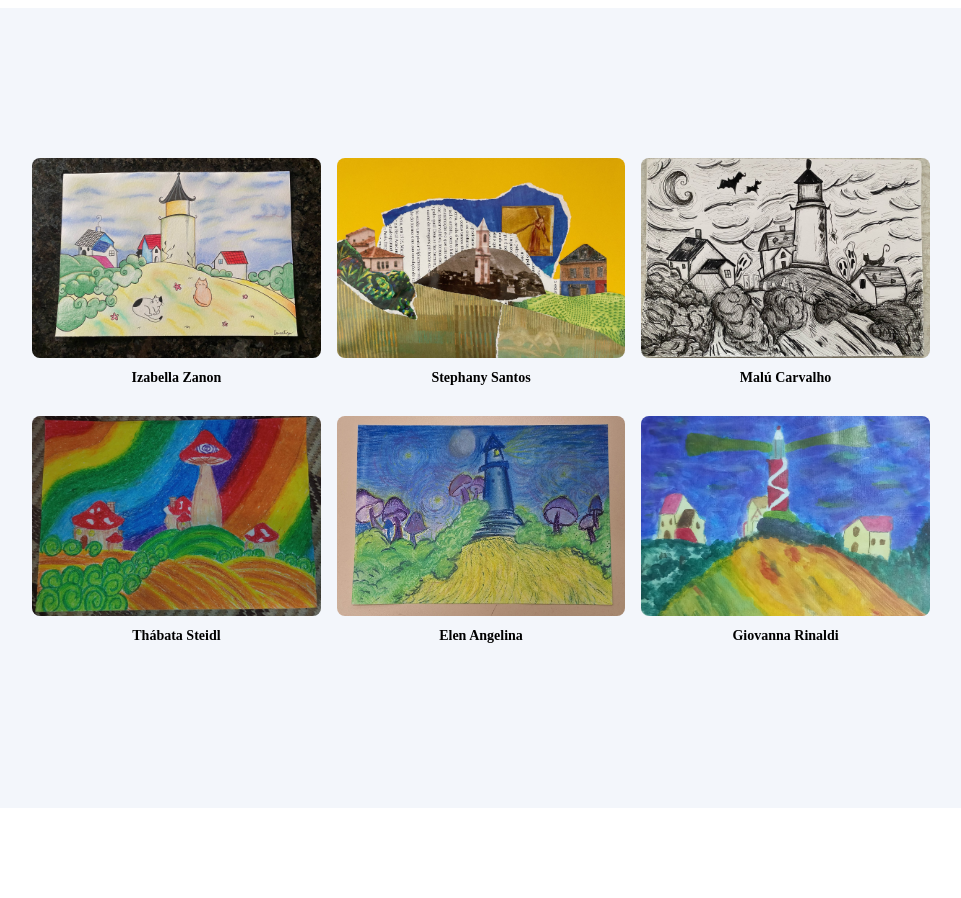
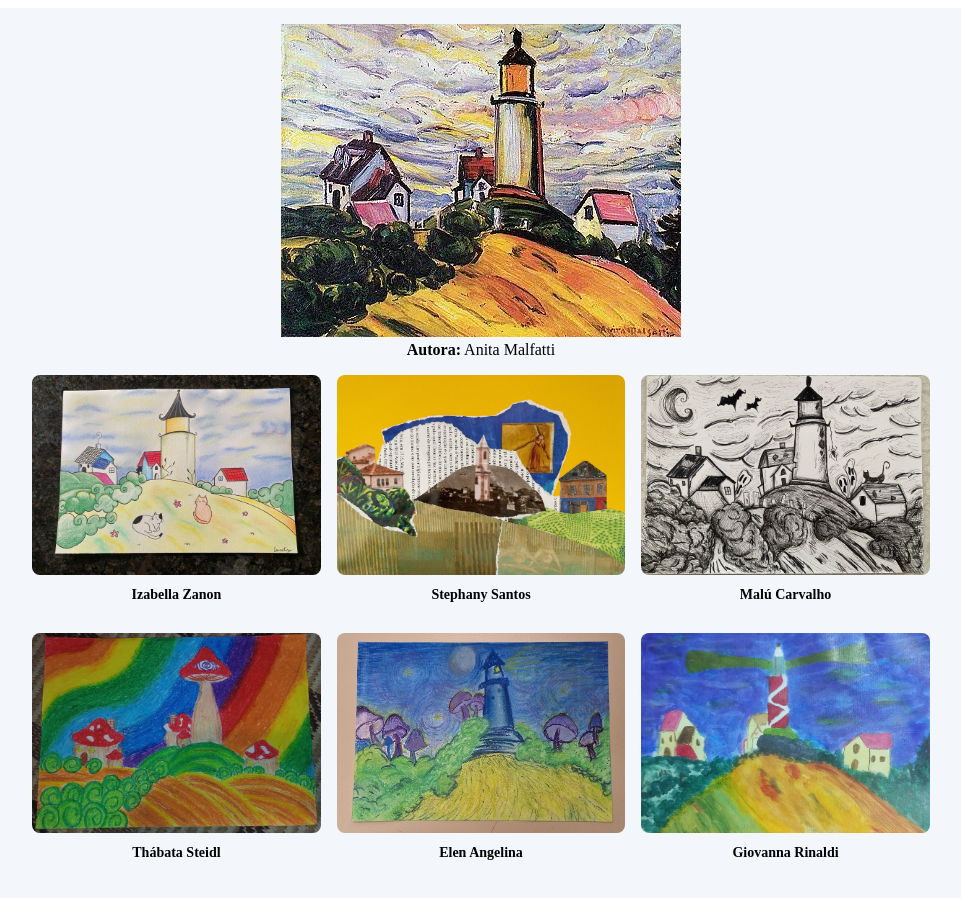
Before and after one commit to AdailtonSantos/arte-x-tecnologia-fpa, a Vue app: page /cards in a window 1280 px wide. Shown: the top 898 px of the page, without its empty margins (159-1120 px from the left). Before the commit the page ends 816 px from the top, so only its background shows below. Built offline with nearby package versions, Linux system fonts and the light colour scheme.

Commit message:
Feat: Adiciona referência da arte

```diff
--- a/src/components/CardGallery.vue
+++ b/src/components/CardGallery.vue
@@ -1,6 +1,9 @@
 <template>
-  <div class="gallery-container">
-    <div v-for="(card, index) in cards" :key="index" class="card" @click="openCard(card)">
+  <section style="text-align: center;">
+    <img src="referencia.jpeg" alt=""><br>
+    <span><b>Autora:</b> Anita Malfatti</span>
+    <div class="gallery-container">
+      <div v-for="(card, index) in cards" :key="index" class="card" @click="openCard(card)">
       <img :src="card.img" class="card-img" />
       <p class="card-text"><b>{{ card.text }}</b></p>
     </div>
@@ -15,6 +18,7 @@
       </div>
     </div>
   </div>
+</section>
 </template>
 
 <script setup>
```
Also changed, not shown: public/referencia.jpeg (added).
